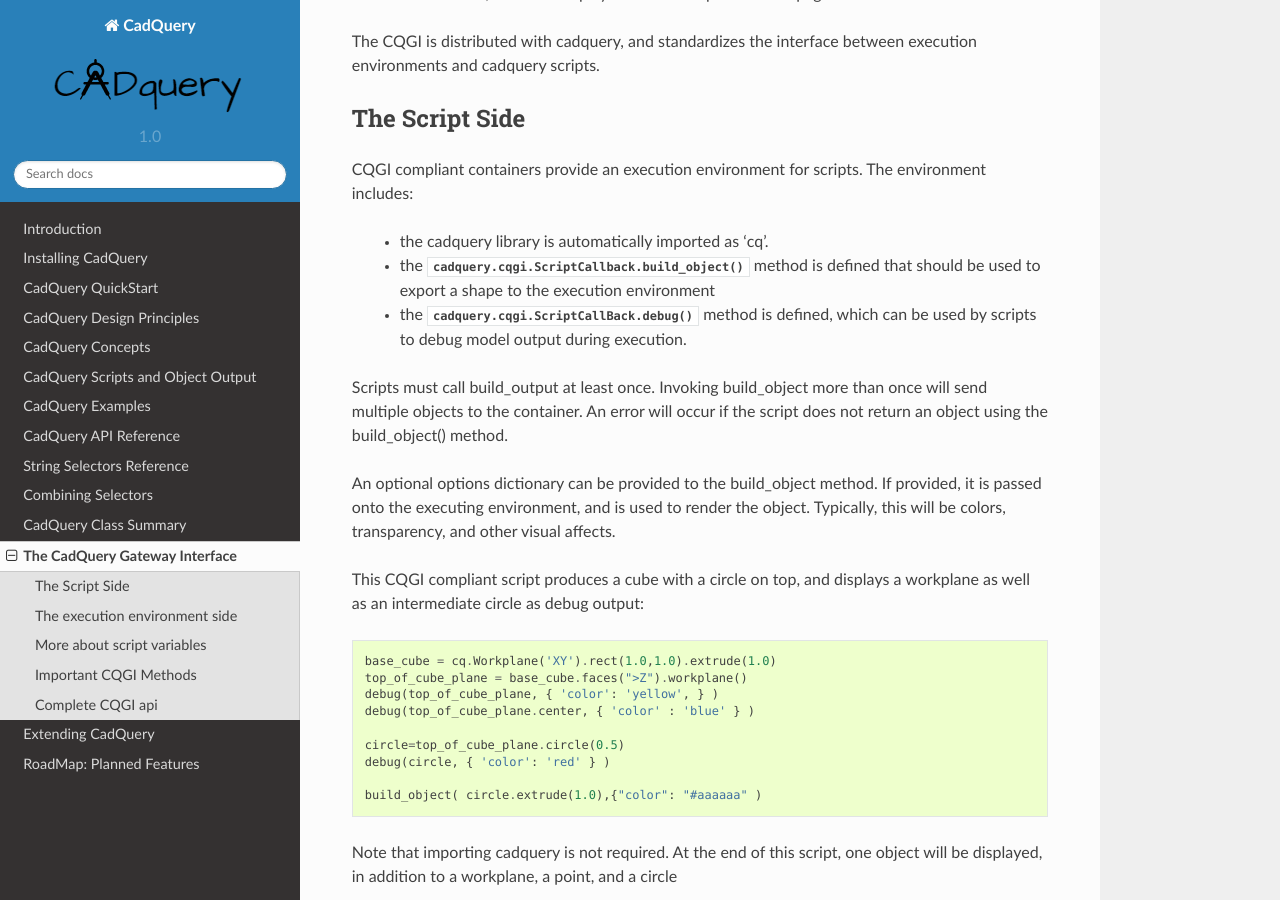
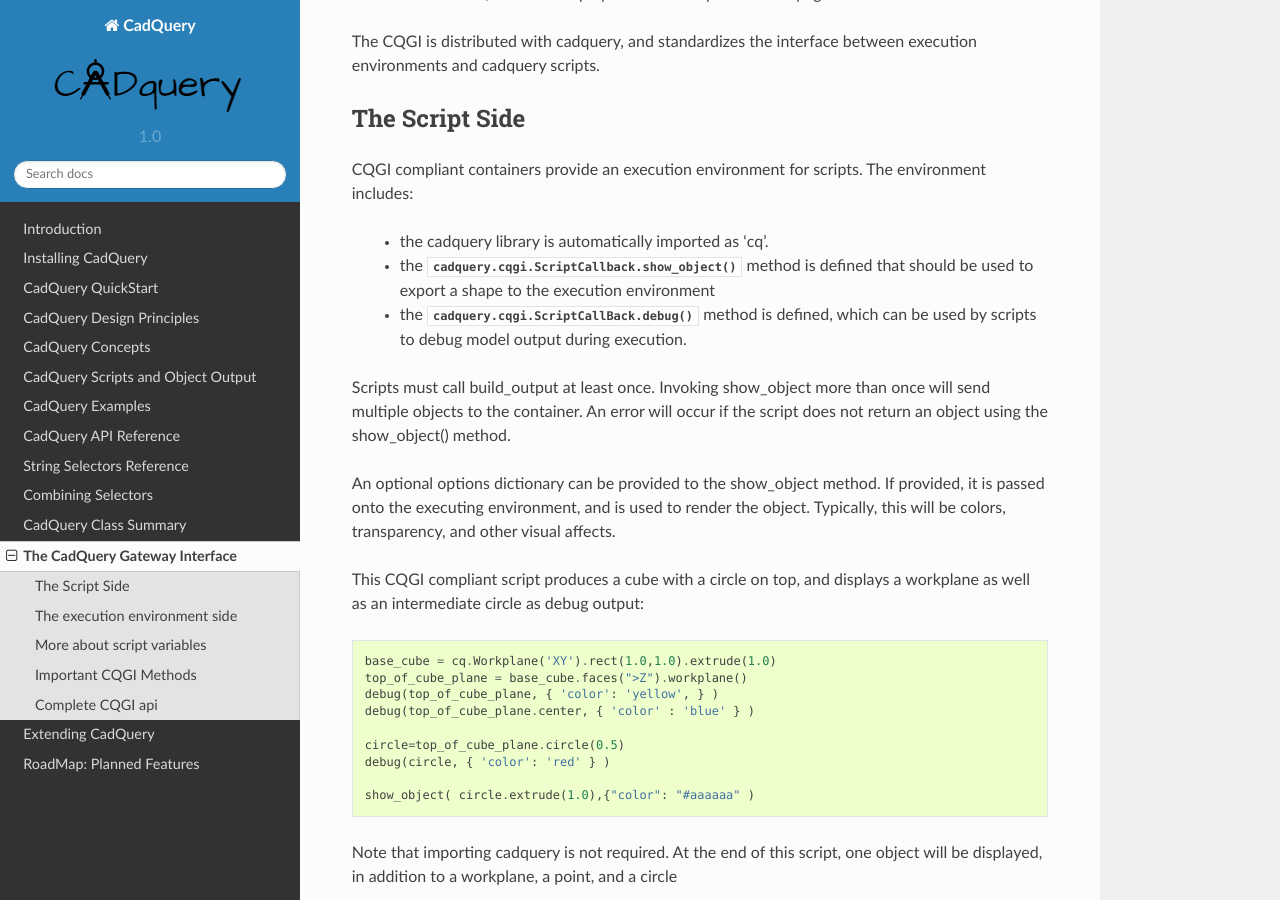
Before and after one commit to CadQuery/cadquery, a Sphinx documentation site: the page built from doc/cqgi.rst, in a window 1280 px wide and 900 px high, scrolled down 598 px. Built offline with Sphinx 7.4.7 and the Read the Docs theme 2.0.0, drawn with Linux system fonts in a browser that asks for light colours.

Commit message:
Changed the name of build_object() to show_object().

```diff
--- a/doc/cqgi.rst
+++ b/doc/cqgi.rst
@@ -31,13 +31,13 @@
 CQGI compliant containers provide an execution environment for scripts. The environment includes:
 
  * the cadquery library is automatically imported as 'cq'.
- * the :py:meth:`cadquery.cqgi.ScriptCallback.build_object()` method is defined that should be used to export a shape to the execution environment
+ * the :py:meth:`cadquery.cqgi.ScriptCallback.show_object()` method is defined that should be used to export a shape to the execution environment
  * the :py:meth:`cadquery.cqgi.ScriptCallBack.debug()` method is defined, which can be used by scripts to debug model output during execution.
 
-Scripts must call build_output at least once. Invoking build_object more than once will send multiple objects to
-the container.  An error will occur if the script does not return an object using the build_object() method.
+Scripts must call build_output at least once. Invoking show_object more than once will send multiple objects to
+the container.  An error will occur if the script does not return an object using the show_object() method.
 
-An optional options dictionary can be provided to the build_object method. If provided, it is passed onto the executing environment, and is used to render the object.  Typically, this will be colors, transparency, and other visual affects.
+An optional options dictionary can be provided to the show_object method. If provided, it is passed onto the executing environment, and is used to render the object.  Typically, this will be colors, transparency, and other visual affects.
 
 
 This CQGI compliant script produces a cube with a circle on top, and displays a workplane as well as an intermediate circle as debug output::
@@ -50,7 +50,7 @@
     circle=top_of_cube_plane.circle(0.5)
     debug(circle, { 'color': 'red' } )
 
-    build_object( circle.extrude(1.0),{"color": "#aaaaaa" )
+    show_object( circle.extrude(1.0),{"color": "#aaaaaa" )
 
 Note that importing cadquery is not required.
 At the end of this script, one object will be displayed, in addition to a workplane, a point, and a circle
@@ -157,7 +157,7 @@
     parse
     CQModel.build
     BuildResult
-    ScriptCallback.build_object
+    ScriptCallback.show_object
 
 Complete CQGI api
 -----------------
--- a/doc/extending.rst
+++ b/doc/extending.rst
@@ -176,4 +176,4 @@
         result = cq.Workplane("XY").box(6.0,8.0,0.5).faces(">Z")\
             .rect(4.0,4.0,forConstruction=True).vertices() \
             .makeCubes(1.0).combineSolids()
-        build_object(result)
+        show_object(result)
--- a/doc/fileformat.rst
+++ b/doc/fileformat.rst
@@ -12,7 +12,7 @@
 `parametricParts.com <https://www.parametricparts.com>`_, there are a few conventions you need to be aware of:
 
   * cadquery is already imported as 'cq'
-  * to return an object to the container, you need to call the build_object() method.
+  * to return an object to the container, you need to call the show_object() method.
 
 Each script generally has three sections:
 
--- a/doc/selectors.rst
+++ b/doc/selectors.rst
@@ -36,7 +36,7 @@
         .edges("|Z and >Y") \
         .chamfer(0.2)
 
-    build_object(result)
+    show_object(result)
 
 Much more complex expressions are possible as well:
 
@@ -49,7 +49,7 @@
         .edges("not(<X or >X or <Y or >Y)") \
         .chamfer(0.1)
 
-    build_object(result)
+    show_object(result)
 
 .. _filteringfaces:
 
@@ -137,4 +137,4 @@
     # chamfer only one edge
     result = result.edges('>(-1,1,0)').chamfer(1)
 
-    build_object(result)
+    show_object(result)
```
Also changed, not shown: doc/examples.rst (+27 -27 lines), doc/quickstart.rst (+4 -4 lines), 2 other files.
